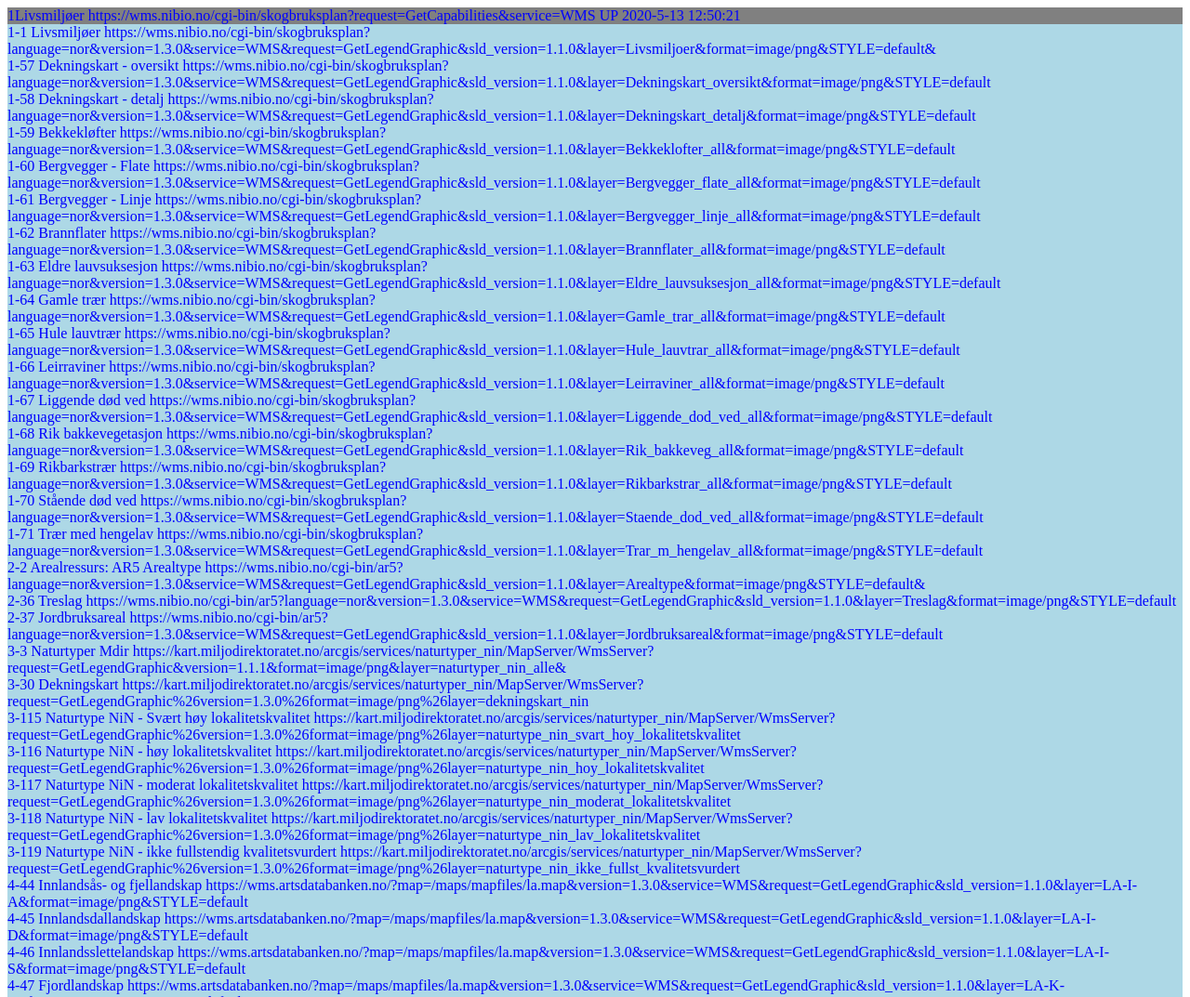
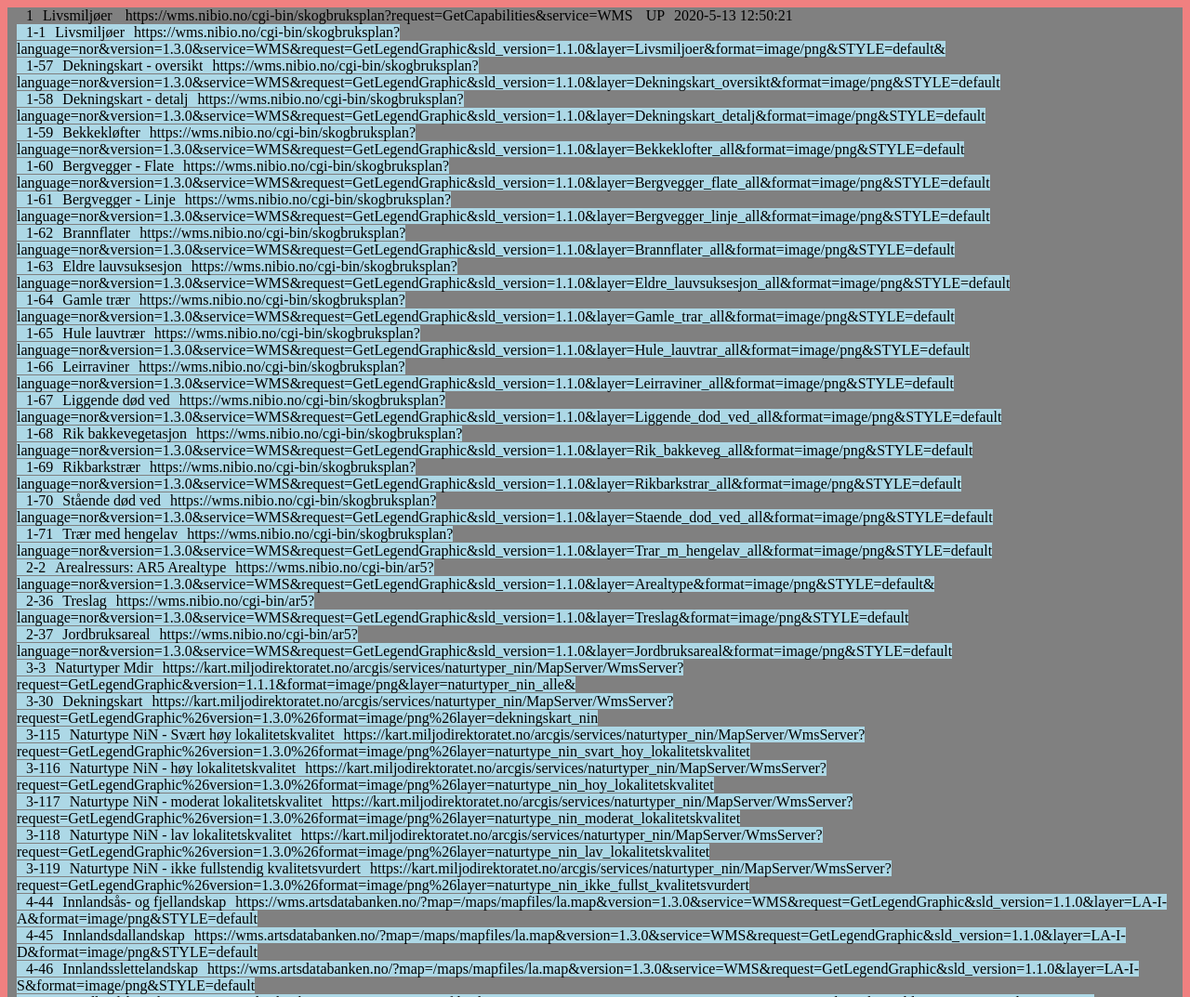
Before and after one commit to Artsdatabanken/responssjekk, a website: page index.html in a window 1280 px wide. Shown: the top 1073 px of the page at 93% size. Drawn offline with Linux system fonts and the light colour scheme.

Commit message:
More styling.

```diff
--- a/index.html
+++ b/index.html
@@ -6,7 +6,7 @@
     <script type="text/javascript" src="writehtml.js"></script>
 </head>
 <body>
-    <div class="container" id="wrapper">
+    <div class="wrapper" id="wrapper">
    <!-- <div class="toppmeny">ID</div><div class="toppmeny">Tittel</div><div class="toppmeny">URL</div><div class="toppmeny">Status</div><div class="toppmeny">Sist sjekket</div> -->
     </div>
 </body>
--- a/styles.css
+++ b/styles.css
@@ -1,26 +1,19 @@
 body {
-    background-color:white;
+    background-color: lightcoral;
   }
-  #wrapper {
+  .wrapper {
       display: flex;
       flex-direction: column;
   }
-  #toppmeny {
-    flex-direction: column;
-    flex: 1;
-  }
-  div {
-    color: blue;
-  }
-  p {
-    color: red;
-  }
 #hovedlag {
+  display: inline;
+  flex: 1;
   background-color:gray;
+  padding-left: 10px;
 }
 #underlag {
+  display: inline;
+  flex: 1;
   background-color: lightblue;
+  padding-left: 10px;
 }
-.toppmeny {
-    display: inline;
-}
--- a/writehtml.js
+++ b/writehtml.js
@@ -2,10 +2,10 @@ document.addEventListener("DOMContentLoaded", function(event) {
   let local_data = data
   //console.log(local_data)
   Object.keys(local_data).forEach(hovedlag => {
-    document.getElementById('wrapper').innerHTML += '<div class="hovedlag" id="hovedlag"> ' + '<div style="display: inline"> ' + hovedlag + '</div>' + local_data[hovedlag].tittel + '<div style="display: inline"> ' + local_data[hovedlag].wmsurl + '</div> ' + local_data[hovedlag].status + '<div style="display: inline"> ' + local_data[hovedlag].timeStamp + '</div>' + '</div>'
+    document.getElementById('wrapper').innerHTML += '<div class="hovedlag" id="hovedlag"> ' + '<div id="hovedlag"> ' + hovedlag + '</div>' + '<div id=hovedlag>' + local_data[hovedlag].tittel + '</div>'  + '<div id="hovedlag"> ' + local_data[hovedlag].wmsurl + '</div> ' + '<div id="hovedlag">' + local_data[hovedlag].status + '</div>' + '<div id="hovedlag">' + local_data[hovedlag].timeStamp + '</div>' + '</div>'
     if (local_data[hovedlag].underlag) {
       Object.keys(local_data[hovedlag].underlag).forEach(underlagKey => {
-      document.getElementById('hovedlag').innerHTML += '<div class="underlag" id="underlag"> ' + '<div style="display: inline"> ' + hovedlag + '-' + underlagKey + '</div>' + '<div style="display: inline"> ' + local_data[hovedlag].underlag[underlagKey]["tittel"] + '</div>' + '<div style="display: inline"> ' + local_data[hovedlag].underlag[underlagKey]["legendeurl"] + '</div>' + '</div>'
+      document.getElementById('hovedlag').innerHTML += '<div class="underlag"> ' + '<div id="underlag"> ' + hovedlag + '-' + underlagKey + '</div>' + '<div id="underlag">' + local_data[hovedlag].underlag[underlagKey]["tittel"] + '</div>' + '<div id="underlag">' + local_data[hovedlag].underlag[underlagKey]["legendeurl"] + '</div>' + '</div>'
       })
 
     }
```
